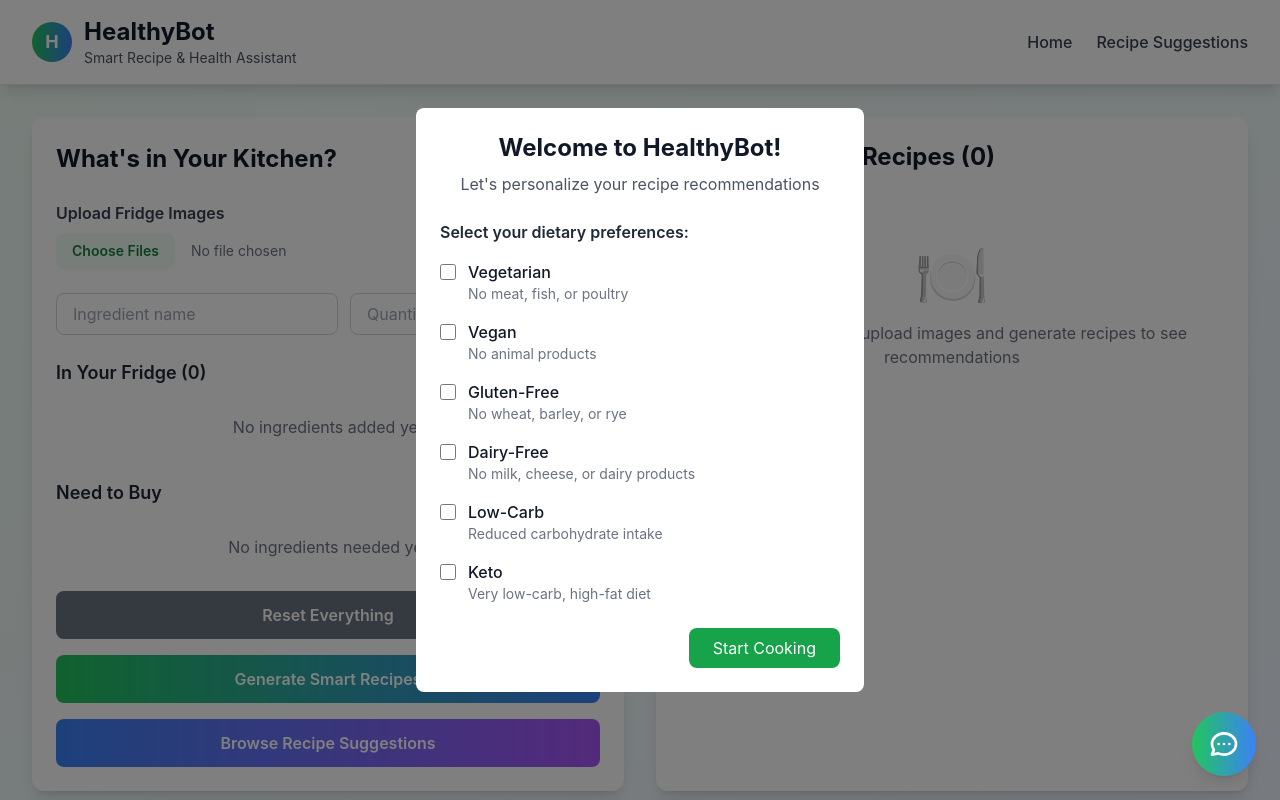
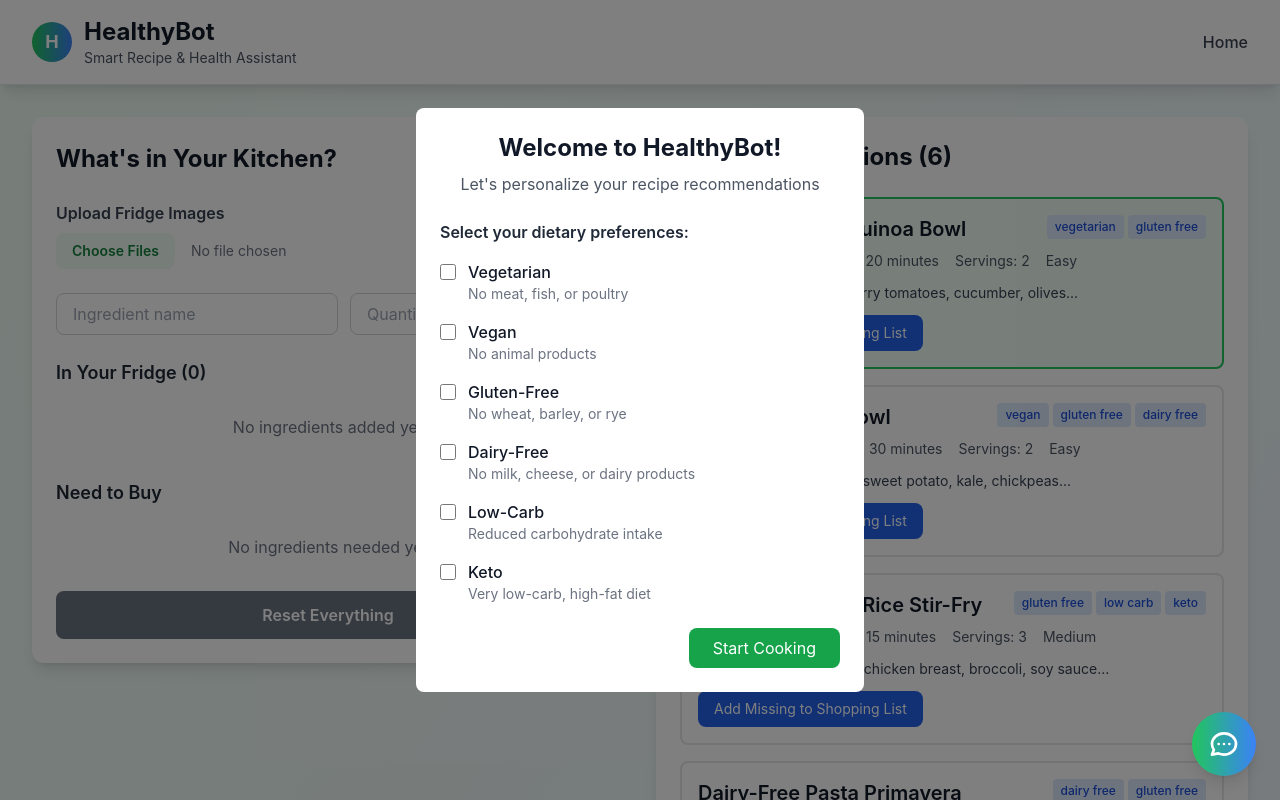
Before and after one commit to AltyIbrhm/BellyButton, a React (Vite) app: page / in a window 1280 px wide. Shown: the top 800 px of the page. Built offline with nearby package versions, Linux system fonts and the light colour scheme; the HTML template or start-up script is replaced by a standard one.

Commit message:
Integrate recipe suggestions into home page with automatic shopping list integration

```diff
--- a/src/App.tsx
+++ b/src/App.tsx
@@ -3,7 +3,6 @@ import { BrowserRouter as Router, Routes, Route, Link } from 'react-router-dom';
 import './App.css';
 import Home from './pages/Home';
 import NotFound from './pages/NotFound';
-import RecipeSuggestions from './pages/RecipeSuggestions';
 
 function App() {
   return (
@@ -29,12 +28,6 @@ function App() {
                 >
                   Home
                 </Link>
-                <Link
-                  to="/suggestions"
-                  className="text-gray-700 hover:text-green-600 font-medium transition-colors duration-200"
-                >
-                  Recipe Suggestions
-                </Link>
               </nav>
             </div>
           </div>
@@ -44,7 +37,6 @@ function App() {
         <main className="flex-1">
           <Routes>
             <Route path="/" element={<Home />} />
-            <Route path="/suggestions" element={<RecipeSuggestions />} />
             <Route path="*" element={<NotFound />} />
           </Routes>
         </main>
--- a/src/pages/Home.tsx
+++ b/src/pages/Home.tsx
@@ -1,12 +1,11 @@
 import React, { useState, useRef, useEffect, ChangeEvent } from 'react';
-import { useNavigate } from 'react-router-dom';
 
 interface Ingredient {
   id: string;
   name: string;
   quantity: string;
   category: 'fridge' | 'needed';
-  source: 'manual' | 'image' | 'detected';
+  source: 'manual' | 'image' | 'detected' | 'suggestion';
 }
 
 interface Recipe {
@@ -38,7 +37,6 @@ interface DetectedIngredient {
 type IngredientCategory = 'fridge' | 'needed';
 
 const Home: React.FC = () => {
-  const navigate = useNavigate();
   // State for ingredients
   const [fridgeIngredients, setFridgeIngredients] = useState<Ingredient[]>([]);
   const [neededIngredients, setNeededIngredients] = useState<Ingredient[]>([]);
@@ -229,126 +227,146 @@ const Home: React.FC = () => {
       .sort((a, b) => (b.compatibilityScore || 0) - (a.compatibilityScore || 0));
   };
 
-  // Generate recipes (from ingredients or images)
-  const generateRecipes = async (fromImages = false) => {
-    setRecipeLoading(true);
-    setRecipes([]);
-    setSelectedRecipe(null);
-
-    // Simulate API call
-    setTimeout(() => {
-      const allRecipes: Recipe[] = [
+  // Curated recipe suggestions database
+  const recipeSuggestions: Recipe[] = [
     {
-          title: 'Fridge Surprise Frittata',
-          ingredients: ['eggs', 'cheese', 'mixed veggies', 'leftover meats', 'milk'],
+      title: 'Mediterranean Quinoa Bowl',
+      ingredients: ['quinoa', 'cherry tomatoes', 'cucumber', 'olives', 'feta cheese', 'olive oil', 'lemon'],
       instructions: [
-            'Preheat oven to 375°F (190°C)',
-            'Whisk eggs and cheese, stir in chopped veggies and meats',
-            'Pour into greased baking dish and bake 25-30 min',
+        'Cook quinoa according to package instructions',
+        'Chop vegetables and mix with quinoa',
+        'Add crumbled feta and drizzle with olive oil and lemon',
+      ],
+      prepTime: '15 minutes',
+      cookTime: '20 minutes',
+      servings: 2,
+      difficulty: 'easy',
+      cuisine: 'Mediterranean',
+      dietaryTags: ['vegetarian', 'gluten-free'],
+    },
+    {
+      title: 'Vegan Buddha Bowl',
+      ingredients: ['brown rice', 'sweet potato', 'kale', 'chickpeas', 'avocado', 'tahini', 'sesame seeds'],
+      instructions: [
+        'Cook brown rice and roast sweet potato cubes',
+        'Massage kale with olive oil',
+        'Assemble bowl with all ingredients and tahini dressing',
+      ],
+      prepTime: '20 minutes',
+      cookTime: '30 minutes',
+      servings: 2,
+      difficulty: 'easy',
+      cuisine: 'Asian',
+      dietaryTags: ['vegan', 'gluten-free', 'dairy-free'],
+    },
+    {
+      title: 'Keto Cauliflower Rice Stir-Fry',
+      ingredients: ['cauliflower', 'chicken breast', 'broccoli', 'soy sauce', 'ginger', 'garlic', 'eggs'],
+      instructions: [
+        'Grate cauliflower into rice-like pieces',
+        'Stir-fry chicken and vegetables',
+        'Add cauliflower rice and scramble eggs',
       ],
       prepTime: '10 minutes',
-          cookTime: '30 minutes',
-          servings: 4,
-          difficulty: 'easy',
-          cuisine: 'Italian',
-          dietaryTags: ['vegetarian'],
-        },
-        {
-          title: 'Clean-Out-the-Fridge Stir Fry',
-          ingredients: ['rice', 'mixed vegetables', 'soy sauce', 'protein of choice', 'garlic', 'ginger'],
-          instructions: [
-            'Cook rice as directed',
-            'Stir-fry veggies and protein in a wok',
-            'Add rice and soy sauce, stir to combine',
-          ],
-          prepTime: '15 minutes',
       cookTime: '15 minutes',
       servings: 3,
       difficulty: 'medium',
       cuisine: 'Asian',
-          dietaryTags: ['gluten-free'],
+      dietaryTags: ['gluten-free', 'low-carb', 'keto'],
     },
     {
-          title: 'Healthy Chicken Stir-Fry',
-          ingredients: ['chicken breast', 'broccoli', 'carrots', 'soy sauce', 'ginger', 'garlic'],
+      title: 'Dairy-Free Pasta Primavera',
+      ingredients: ['gluten-free pasta', 'zucchini', 'bell peppers', 'cherry tomatoes', 'olive oil', 'basil', 'nutritional yeast'],
       instructions: [
-            'Cut chicken into bite-sized pieces',
-            'Heat oil in a large wok or skillet',
-            'Stir-fry chicken until golden brown',
-            'Add vegetables and stir-fry for 3-4 minutes',
-            'Add soy sauce and seasonings',
-          ],
-          prepTime: '15 minutes',
-          cookTime: '10 minutes',
-          servings: 4,
-          difficulty: 'medium',
-          cuisine: 'Asian',
-          dietaryTags: ['gluten-free', 'dairy-free'],
-        },
-        {
-          title: 'Quinoa Buddha Bowl',
-          ingredients: ['quinoa', 'sweet potato', 'kale', 'avocado', 'chickpeas', 'tahini'],
-          instructions: [
-            'Cook quinoa according to package instructions',
-            'Roast sweet potato cubes at 400°F for 25 minutes',
-            'Massage kale with olive oil and lemon juice',
-            'Assemble bowl with quinoa, vegetables, and tahini dressing',
-          ],
-          prepTime: '20 minutes',
-          cookTime: '25 minutes',
-          servings: 2,
-          difficulty: 'easy',
-          cuisine: 'Mediterranean',
-          dietaryTags: ['vegan', 'gluten-free', 'dairy-free'],
-        },
-        {
-          title: 'Tomato Basil Pasta',
-          ingredients: ['pasta', 'tomatoes', 'basil', 'garlic', 'olive oil', 'parmesan'],
-          instructions: [
-            'Cook pasta according to package instructions',
-            'Sauté garlic in olive oil',
-            'Add tomatoes and cook until softened',
-            'Toss with pasta, basil, and parmesan',
+        'Cook gluten-free pasta',
+        'Sauté vegetables in olive oil',
+        'Toss with pasta and nutritional yeast',
       ],
       prepTime: '10 minutes',
       cookTime: '15 minutes',
       servings: 4,
       difficulty: 'easy',
       cuisine: 'Italian',
-          dietaryTags: ['vegetarian'],
+      dietaryTags: ['dairy-free', 'gluten-free'],
     },
     {
-          title: 'Mushroom Risotto',
-          ingredients: ['arborio rice', 'mushrooms', 'onions', 'garlic', 'white wine', 'parmesan'],
+      title: 'Low-Carb Zucchini Lasagna',
+      ingredients: ['zucchini', 'ground turkey', 'marinara sauce', 'ricotta cheese', 'mozzarella', 'parmesan', 'basil'],
       instructions: [
-            'Sauté onions and garlic',
-            'Add rice and toast slightly',
-            'Gradually add broth while stirring',
-            'Add mushrooms and finish with parmesan',
+        'Slice zucchini into thin strips',
+        'Layer with turkey, sauce, and cheeses',
+        'Bake until bubbly and golden',
       ],
-          prepTime: '15 minutes',
-          cookTime: '25 minutes',
-          servings: 3,
-          difficulty: 'hard',
+      prepTime: '20 minutes',
+      cookTime: '45 minutes',
+      servings: 6,
+      difficulty: 'medium',
       cuisine: 'Italian',
-          dietaryTags: ['vegetarian'],
+      dietaryTags: ['low-carb', 'gluten-free'],
+    },
+    {
+      title: 'Vegan Chocolate Avocado Mousse',
+      ingredients: ['avocado', 'cocoa powder', 'maple syrup', 'vanilla extract', 'almond milk', 'berries'],
+      instructions: [
+        'Blend avocado with cocoa and sweetener',
+        'Add almond milk for creaminess',
+        'Top with fresh berries',
+      ],
+      prepTime: '10 minutes',
+      cookTime: '0 minutes',
+      servings: 4,
+      difficulty: 'easy',
+      cuisine: 'Dessert',
+      dietaryTags: ['vegan', 'dairy-free', 'gluten-free'],
     },
   ];
 
-      setRecipes(allRecipes);
+  // Filter recipes based on dietary restrictions
+  const getFilteredSuggestions = () => {
+    if (dietaryRestrictions.length === 0) return recipeSuggestions;
+    return recipeSuggestions.filter(recipe =>
+      dietaryRestrictions.every(restriction =>
+        recipe.dietaryTags.includes(restriction)
+      )
+    );
+  };
 
-      // Filter recipes based on available ingredients
-      const availableIngredients = [...fridgeIngredients];
-      const filtered = filterRecipes(allRecipes, availableIngredients);
+  // Add missing ingredients to shopping list
+  const addMissingIngredients = (recipe: Recipe) => {
+    const availableIngredients = fridgeIngredients.map(item => item.name.toLowerCase());
+    const missingIngredients = recipe.ingredients.filter(ingredient =>
+      !availableIngredients.some(available =>
+        available.includes(ingredient.toLowerCase()) ||
+        ingredient.toLowerCase().includes(available)
+      )
+    );
+
+    const newNeededIngredients: Ingredient[] = missingIngredients.map(ingredient => ({
+      id: `${Date.now()}-${Math.random()}`,
+      name: ingredient,
+      quantity: '1',
+      category: 'needed' as const,
+      source: 'suggestion',
+    }));
+
+    setNeededIngredients(prev => {
+      const existingNames = prev.map(item => item.name.toLowerCase());
+      const uniqueNewIngredients = newNeededIngredients.filter(
+        item => !existingNames.includes(item.name.toLowerCase())
+      );
+      return [...prev, ...uniqueNewIngredients];
+    });
+  };
+
+  // Load recipe suggestions on component mount and when dietary restrictions change
+  useEffect(() => {
+    const filtered = getFilteredSuggestions();
+    setRecipes(filtered);
     setFilteredRecipes(filtered);
-
     if (filtered.length > 0) {
       setSelectedRecipe(filtered[0]);
     }
-
-      setRecipeLoading(false);
-    }, 2000);
-  };
+  }, [dietaryRestrictions]);
 
   // Chat functions
   const sendChatMessage = async (message: string) => {
@@ -623,42 +641,17 @@ const Home: React.FC = () => {
               Reset Everything
             </button>
 
-            {/* Generate Recipes Button */}
-            <button
-              onClick={() => generateRecipes(false)}
-              disabled={recipeLoading}
-              className="w-full mt-4 px-6 py-3 bg-gradient-to-r from-green-500 to-blue-500 text-white font-semibold rounded-lg hover:from-green-600 hover:to-blue-600 transition-all disabled:opacity-50"
-            >
-              {recipeLoading ? 'Generating Recipes...' : 'Generate Smart Recipes'}
-            </button>
 
-            {/* Recipe Suggestions Button */}
-            <button
-              onClick={() => navigate('/suggestions', {
-                state: {
-                  dietaryRestrictions,
-                  fridgeIngredients,
-                  neededIngredients
-                }
-              })}
-              className="w-full mt-4 px-6 py-3 bg-gradient-to-r from-blue-500 to-purple-500 text-white font-semibold rounded-lg hover:from-blue-600 hover:to-purple-600 transition-all"
-            >
-              Browse Recipe Suggestions
-            </button>
           </div>
         </div>
 
-        {/* Right Side - Recipe Display */}
+        {/* Right Side - Recipe Suggestions */}
         <div className="bg-white rounded-xl shadow-lg p-6">
           <h2 className="text-2xl font-bold text-gray-900 mb-6">
-            Recommended Recipes ({filteredRecipes.length})
+            Recipe Suggestions ({filteredRecipes.length})
           </h2>
 
-          {recipeLoading ? (
-            <div className="flex items-center justify-center py-12">
-              <div className="animate-spin rounded-full h-12 w-12 border-b-2 border-green-500"></div>
-            </div>
-          ) : filteredRecipes.length > 0 ? (
+          {filteredRecipes.length > 0 ? (
             <div className="space-y-4">
               {filteredRecipes.map((recipe, index) => (
                 <div
@@ -672,8 +665,15 @@ const Home: React.FC = () => {
                 >
                   <div className="flex items-start justify-between mb-2">
                     <h3 className="text-xl font-semibold text-gray-900">{recipe.title}</h3>
-                    <div className={`px-2 py-1 rounded text-xs font-semibold ${getCompatibilityColor(recipe.compatibilityScore || 0)}`}>
-                      {Math.round(recipe.compatibilityScore || 0)}% Match
+                    <div className="flex flex-wrap gap-1">
+                      {recipe.dietaryTags.map(tag => (
+                        <span
+                          key={tag}
+                          className="px-2 py-1 bg-blue-100 text-blue-700 rounded text-xs font-medium"
+                        >
+                          {tag.replace('-', ' ')}
+                        </span>
+                      ))}
                     </div>
                   </div>
                   <div className="flex items-center gap-4 text-sm text-gray-600 mb-3">
@@ -682,22 +682,27 @@ const Home: React.FC = () => {
                     <span>Servings: {recipe.servings}</span>
                     <span className="capitalize">{recipe.difficulty}</span>
                   </div>
-                  <div className="text-sm text-gray-700">
-                    <strong>Ingredients:</strong> {recipe.ingredients.slice(0, 3).join(', ')}
-                    {recipe.ingredients.length > 3 && '...'}
+                  <div className="text-sm text-gray-700 mb-3">
+                    <strong>Ingredients:</strong> {recipe.ingredients.slice(0, 4).join(', ')}
+                    {recipe.ingredients.length > 4 && '...'}
                   </div>
+
+                  <button
+                    onClick={(e) => {
+                      e.stopPropagation();
+                      addMissingIngredients(recipe);
+                    }}
+                    className="px-4 py-2 bg-blue-600 text-white rounded-lg hover:bg-blue-700 transition-colors text-sm"
+                  >
+                    Add Missing to Shopping List
+                  </button>
                 </div>
               ))}
-            </div>
-          ) : recipes.length > 0 ? (
-            <div className="text-center py-12">
-              <div className="text-6xl mb-4">🔍</div>
-              <p className="text-gray-500">No recipes match your available ingredients. Try adding more ingredients!</p>
             </div>
           ) : (
             <div className="text-center py-12">
               <div className="text-6xl mb-4">🍽️</div>
-              <p className="text-gray-500">Add ingredients or upload images and generate recipes to see recommendations</p>
+              <p className="text-gray-500">No recipe suggestions available for your dietary preferences. Try adjusting your dietary restrictions!</p>
             </div>
           )}
 
@@ -706,8 +711,15 @@ const Home: React.FC = () => {
             <div className="mt-6 p-4 bg-gray-50 rounded-lg">
               <div className="flex items-center justify-between mb-3">
                 <h3 className="text-lg font-semibold text-gray-900">{selectedRecipe.title}</h3>
-                <div className={`px-3 py-1 rounded text-sm font-semibold ${getCompatibilityColor(selectedRecipe.compatibilityScore || 0)}`}>
-                  {Math.round(selectedRecipe.compatibilityScore || 0)}% Match
+                <div className="flex flex-wrap gap-2">
+                  {selectedRecipe.dietaryTags.map(tag => (
+                    <span
+                      key={tag}
+                      className="px-3 py-1 bg-green-100 text-green-700 rounded-full text-sm font-medium"
+                    >
+                      {tag.replace('-', ' ')}
+                    </span>
+                  ))}
                 </div>
               </div>
               <div className="space-y-3">
@@ -735,6 +747,13 @@ const Home: React.FC = () => {
                     ))}
                   </ol>
                 </div>
+
+                <button
+                  onClick={() => addMissingIngredients(selectedRecipe)}
+                  className="w-full px-6 py-3 bg-green-600 text-white font-semibold rounded-lg hover:bg-green-700 transition-colors"
+                >
+                  Add Missing Ingredients to Shopping List
+                </button>
               </div>
             </div>
           )}
```
Lines whose indentation alone changed are shown as unchanged.
